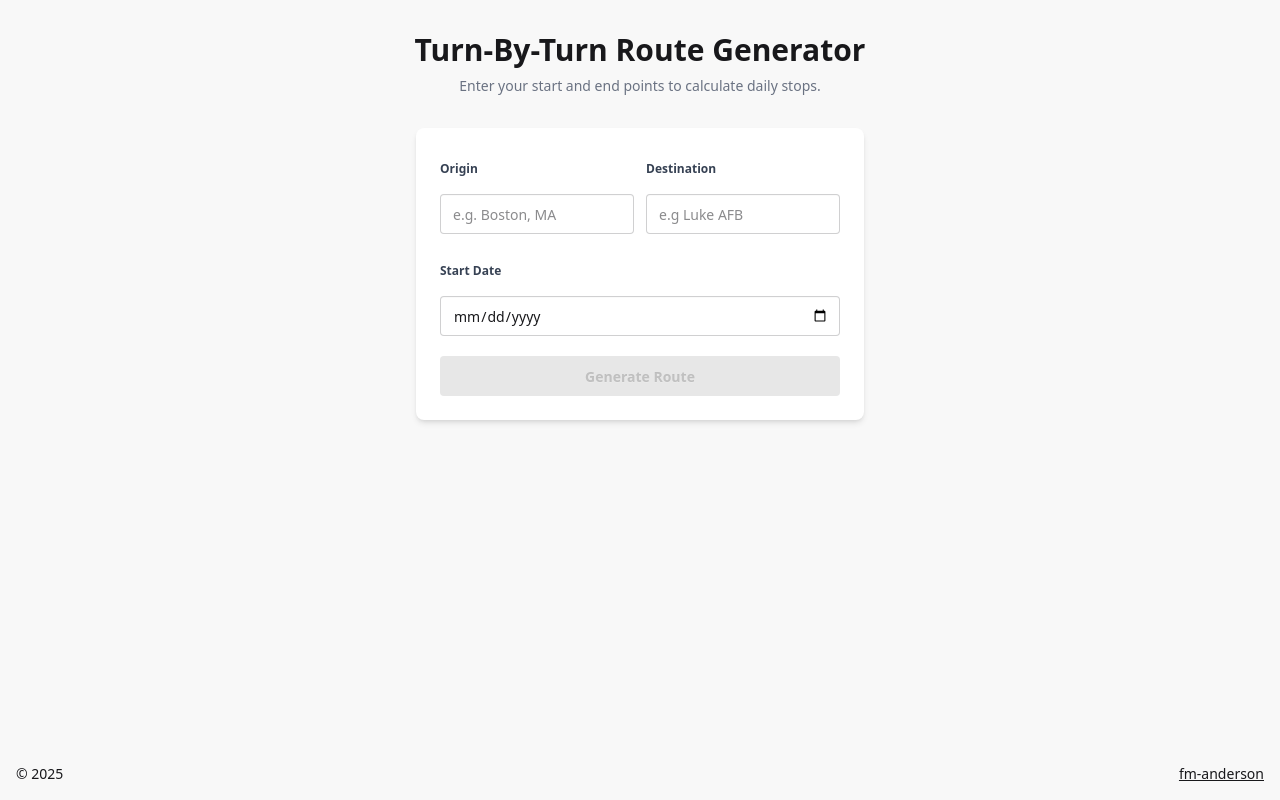
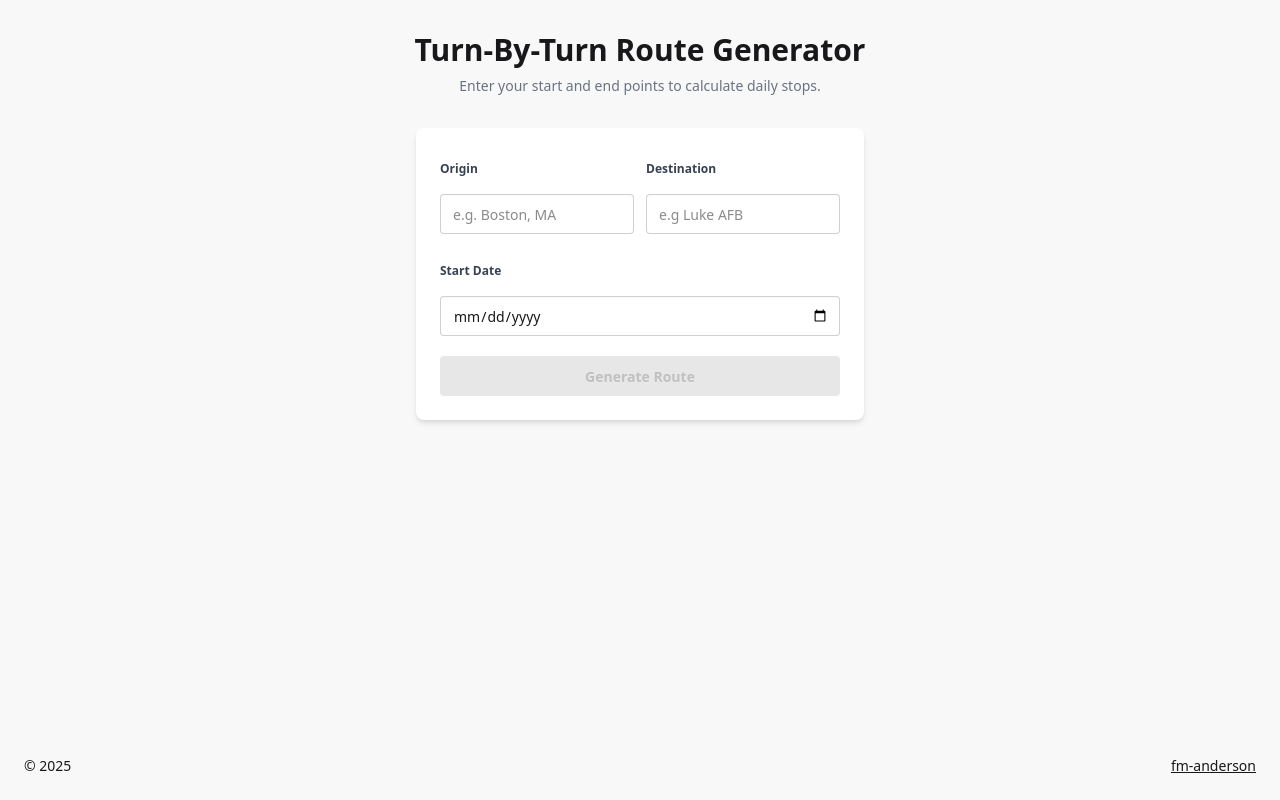
Before and after one commit to fm-anderson/turn-by-turn, a React (Vite) app: page / in a window 1280 px wide. Built offline with nearby package versions, Linux system fonts and the light colour scheme.

Commit message:
padding added to footer

```diff
--- a/src/components/Footer.tsx
+++ b/src/components/Footer.tsx
@@ -1,6 +1,6 @@
 function Footer() {
   return (
-    <footer className="flex text-sm justify-between text-base-content p-4">
+    <footer className="flex text-sm justify-between text-base-content px-6 pb-6 pt-2">
       <p>© {new Date().getFullYear()} </p>
       <a
         className="link"
```
